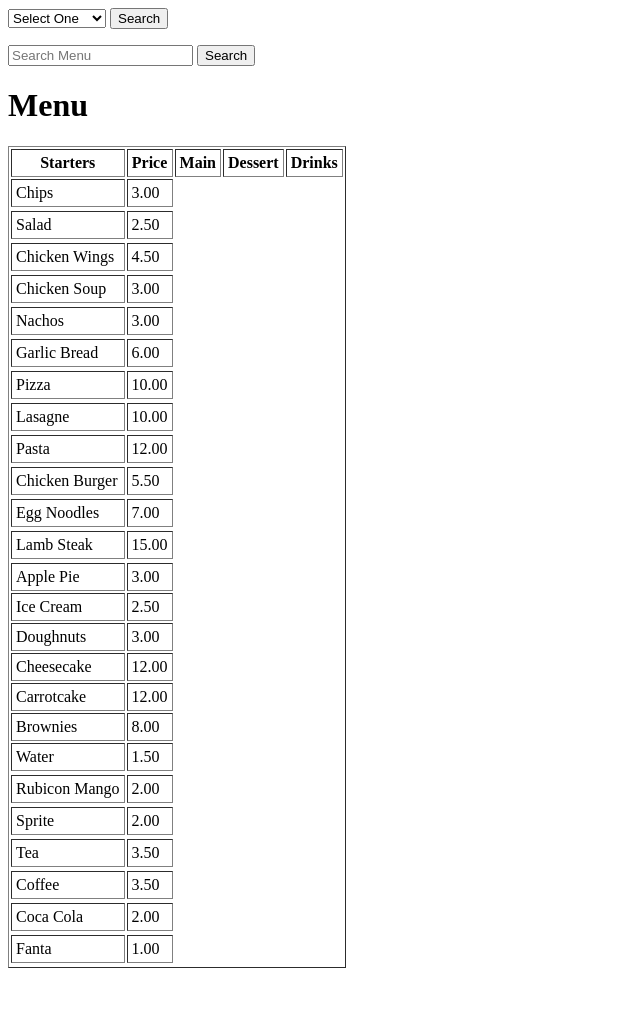
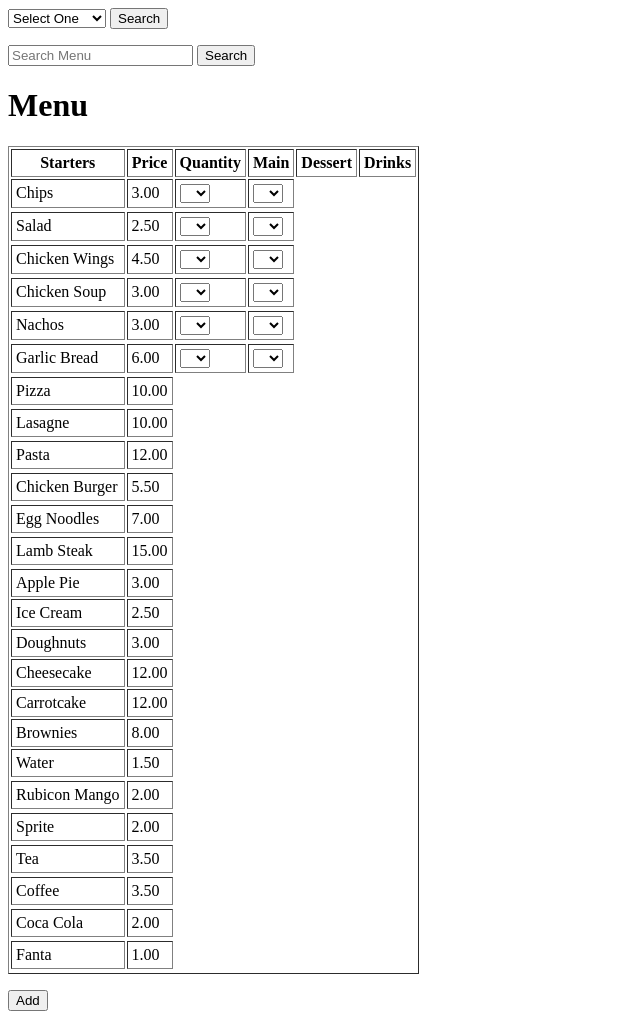
Before and after one commit to muneeb29/Online-Ordering-System, a CodeIgniter app: page /ordering-system/index.php/menu/menu in a window 1280 px wide. Shown: the whole page, without its empty margins (0-640 px from the left). Before the commit the page ends 968 px from the top, so only its background shows below. Run offline with CodeIgniter, Linux system fonts and the light colour scheme; data comes from the database, SQL or seed files in the repository.

Commit message:
Added Some Functionality To Adding Items

```diff
--- a/application/controllers/Menu.php
+++ b/application/controllers/Menu.php
@@ -44,5 +44,18 @@ class Menu extends CI_Controller {
 
 
 		$this->load->view('menu',$data);
+
+		$this->add();
+	}
+
+	public function add(){
+		$addCart =  $this->input->post('addc');
+		$quantity =  $this->input->post('quantity');
+
+		if($this->input->post('add')){
+			$data['updateAll'] = $this->Menu_model->add($addCart, $quantity);
+
+
+			}
 	}
 }
--- a/application/models/Menu_model.php
+++ b/application/models/Menu_model.php
@@ -65,6 +65,18 @@
             return $data;
         }
 
+        public function add($addCart,$quantity){
+            $orderid = "3";
+            $data = array(
+                'orderid' => $orderid,
+                'menuid' => $addCart,
+                'quantity' => $quantity,
+
+            );
+
+            $id = $this->db->insert('order_menu',$data);
+        }
+
 
 
 
--- a/application/views/menu.php
+++ b/application/views/menu.php
@@ -33,6 +33,7 @@
 		</div>
 
 		<div class="container bg-">
+		<form method="post" action="menu">
 
 <?php
 $heading = $this->input->cookie('ID',TRUE);
@@ -44,7 +45,7 @@ echo <<<_END
 <body>
 <table cellpadding="4" cellspacing="2" border="1" id="table">
 	<tr>
-		<th>Starters</th> <th>Price</th> <th>Main</th> <th>Dessert</th> <th>Drinks</th>
+		<th>Starters</th> <th>Price</th>  <th>Quantity</th>  <th>Main</th> <th>Dessert</th> <th>Drinks</th>
 	</tr>
 _END;
 
@@ -73,10 +74,21 @@ else if($type != null){
 
 else{
 foreach ($starter as $allitems) {
+	$menuid = $allitems->menuid;
     echo
     "<tr>".
     "<td>".''.$allitems->name.''."</td>".
 	"<td>".''.$allitems->price.''."</td>".
+	"<td>".'<select name="quantity">'
+	.'<option value="" disabled="disabled" selected="selected"> '.'</option>'
+	.'<option value="1">1</option>'
+	.'<option value="2">2</option>'
+	.'<option value="3">3</option>'
+	.'<option value="4">4</option>'
+	.'</select>'."<br/>"."</td>".
+	"<td>".'<select name="addc">'
+	.'<option value="" disabled="disabled" selected="selected"> '.'</option>'
+	.'<option value='."$menuid".'>'."$menuid".'</option>'.
     "<tr>";
 
   }
@@ -118,4 +130,6 @@ echo "</table></body></html>";
 			</div>
 		</div>
 	</div>
+	<input type="submit" name="add" value="Add">
+</form>
 </html>
```
